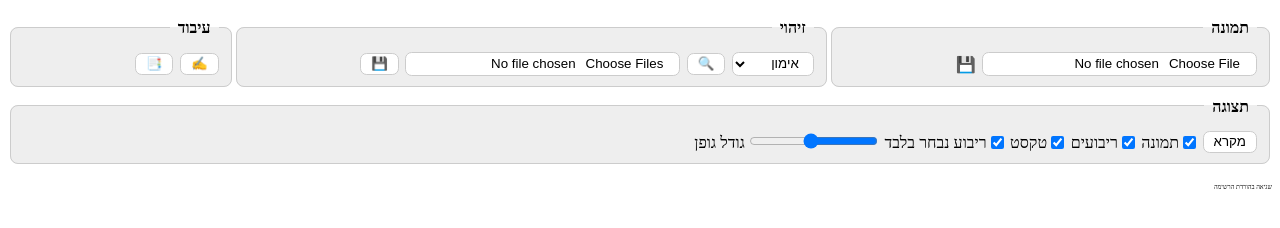
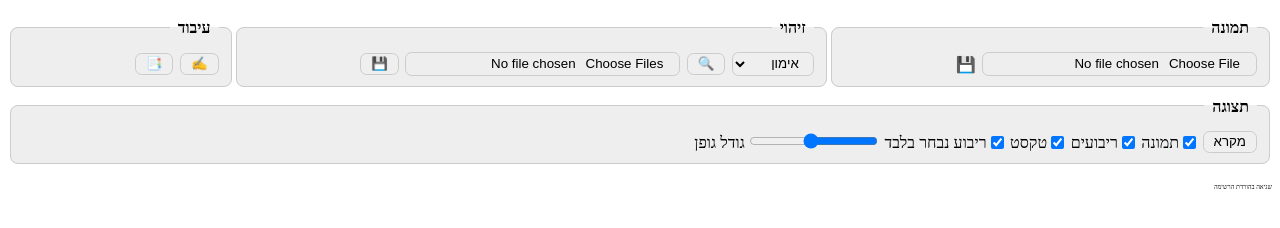
Before and after one commit to sandyberko/teamim, a website with bundled scripts: page assets/boxedit/assets/index.html in a window 1280 px wide. Built offline with nearby package versions, Linux system fonts and the light colour scheme; no server answers.

Commit message:
fix rendering, dark mode

```diff
--- a/assets/boxedit/assets/index.css
+++ b/assets/boxedit/assets/index.css
@@ -9,9 +9,10 @@
   height: 100%;
   overflow: hidden;
   font-family: system-ui;
+  color-scheme: light dark;
   --border-radius: 0.5em;
-  --border: 1px solid #ccc;
-  --background-color: #eee;
+  --border: 1px solid light-dark(#ccc, #666);
+  --background-color: light-dark(#eee, #333);
   --padding: 0.75em;
 }
 
@@ -59,14 +60,9 @@ header {
     }
 
     & > :is(input, select, button) {
-      background-color: white;
       border-radius: var(--border-radius);
       border: var(--border);
       padding: 0.2em var(--padding) 0.2em var(--padding);
-
-      &:hover {
-        background-color: transparent;
-      }
     }
 
     input::file-selector-button {
--- a/assets/boxedit/src/tess-box.ts
+++ b/assets/boxedit/src/tess-box.ts
@@ -272,7 +272,7 @@ export class TessBox extends HTMLElement {
   connectedCallback() {
     this.contentEditable = "true";
 
-    if (this.hasAttribute("style")) {
+    if (!this.hasAttribute("style")) {
       const left = this.getAttribute("left");
       const bottom = this.getAttribute("bottom");
       const right = this.getAttribute("right");
```
